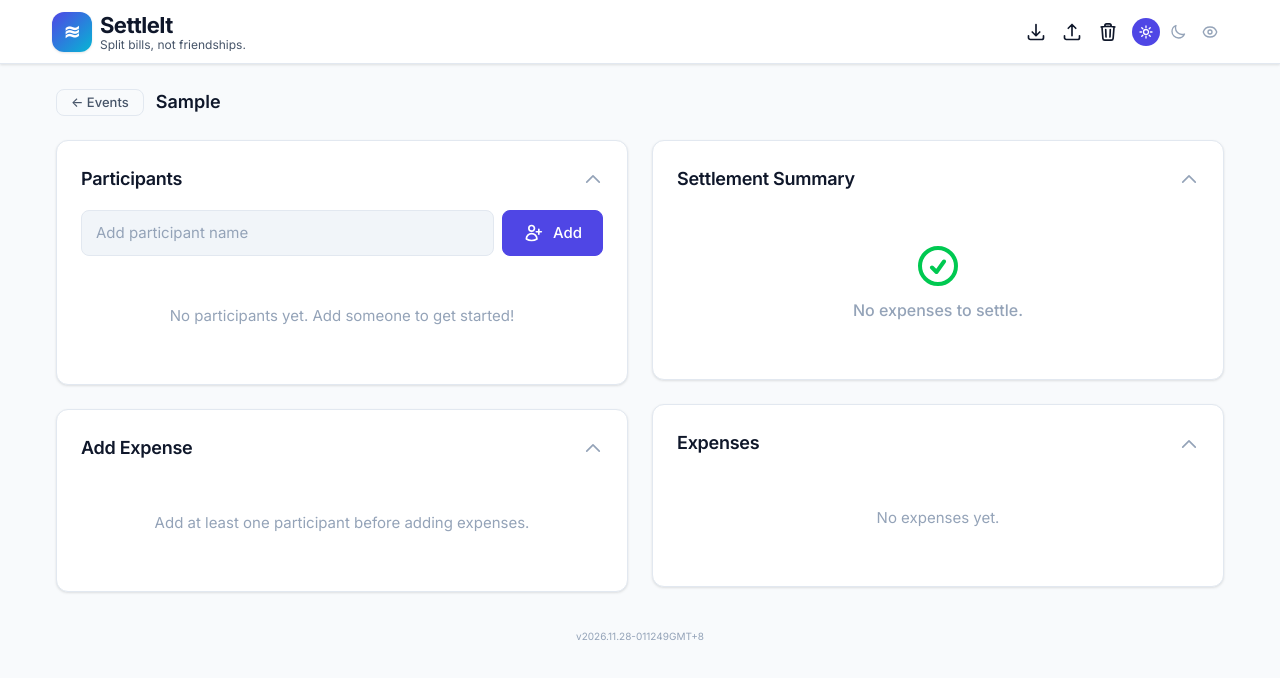
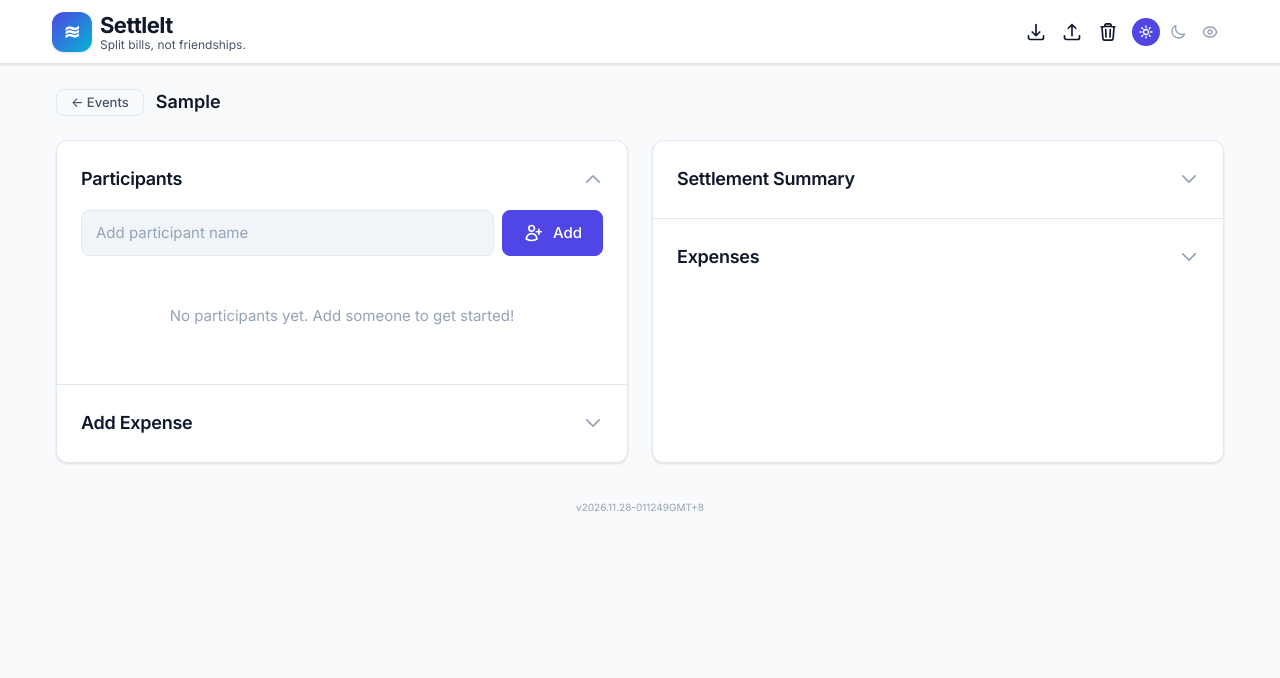
Before and after one commit to phdwight/settleit, a Next.js app: page / in a window 1280 px wide. Both pictures are taken after typing "Sample" into the empty fields and a click on the button "Create". Shown: the top 678 px of the page. Built offline with nearby package versions, Linux system fonts and the light colour scheme.

Commit message:
feat: implement accordion functionality for managing participants, expenses, and debt summary

```diff
--- a/src/app/globals.css
+++ b/src/app/globals.css
@@ -159,6 +159,22 @@ body {
 /* =========================================
    Accordion
    ========================================= */
+.accordion-group {
+  background-color: var(--surface);
+  border: 1px solid var(--border);
+  border-radius: var(--radius);
+  box-shadow: var(--shadow);
+  overflow: hidden;
+}
+
+.accordion-section {
+  padding: 1.5rem;
+}
+
+.accordion-group .accordion-section + .accordion-section {
+  border-top: 1px solid var(--border);
+}
+
 .accordion-trigger {
   display: flex;
   align-items: center;
@@ -679,6 +695,7 @@ select.input {
    ========================================= */
 @media (max-width: 640px) {
   .card { padding: 1rem; }
+  .accordion-section { padding: 1rem; }
   .app-title { font-size: 1.125rem; }
   .logo-icon { width: 2rem; height: 2rem; font-size: 1rem; }
   .auto-distribute-bar { flex-wrap: wrap; }
--- a/src/app/page.tsx
+++ b/src/app/page.tsx
@@ -1,5 +1,6 @@
 'use client';
 
+import { useState, useEffect, useCallback } from 'react';
 import { useApp } from '@/contexts/AppContext';
 import { EventManager } from '@/components/EventManager';
 import { ParticipantManager } from '@/components/ParticipantManager';
@@ -7,8 +8,49 @@ import { ExpenseForm } from '@/components/ExpenseForm';
 import { ExpenseList } from '@/components/ExpenseList';
 import { DebtSummary } from '@/components/DebtSummary';
 
+type PanelKey = 'participants' | 'expense' | 'summary' | 'expenses';
+type PanelState = Record<PanelKey, boolean>;
+
+const DEFAULT_PANELS: PanelState = { participants: true, expense: false, summary: false, expenses: false };
+const STORAGE_KEY = 'settleit-panels';
+
+function loadPanels(eventId: string): PanelState {
+  try {
+    const raw = localStorage.getItem(STORAGE_KEY);
+    if (raw) {
+      const parsed = JSON.parse(raw);
+      if (parsed[eventId]) return { ...DEFAULT_PANELS, ...parsed[eventId] };
+    }
+  } catch { /* ignore */ }
+  return { ...DEFAULT_PANELS };
+}
+
+function savePanels(eventId: string, panels: PanelState) {
+  try {
+    const raw = localStorage.getItem(STORAGE_KEY);
+    const all = raw ? JSON.parse(raw) : {};
+    all[eventId] = panels;
+    localStorage.setItem(STORAGE_KEY, JSON.stringify(all));
+  } catch { /* ignore */ }
+}
+
 export default function Home() {
   const { activeEvent, goBack } = useApp();
+  const [panels, setPanels] = useState<PanelState>(DEFAULT_PANELS);
+
+  useEffect(() => {
+    if (activeEvent) {
+      setPanels(loadPanels(activeEvent.id));
+    }
+  }, [activeEvent?.id]);
+
+  const toggle = useCallback((key: PanelKey) => (open: boolean) => {
+    setPanels(prev => {
+      const next = { ...prev, [key]: open };
+      if (activeEvent) savePanels(activeEvent.id, next);
+      return next;
+    });
+  }, [activeEvent?.id]);
 
   if (!activeEvent) {
     return <EventManager />;
@@ -22,14 +64,14 @@ export default function Home() {
       </div>
       <div className="grid grid-cols-1 lg:grid-cols-2 gap-6">
         {/* Left column */}
-        <div className="space-y-6">
-          <ParticipantManager />
-          <ExpenseForm />
+        <div className="accordion-group">
+          <ParticipantManager open={panels.participants} onToggle={toggle('participants')} />
+          <ExpenseForm open={panels.expense} onToggle={toggle('expense')} />
         </div>
         {/* Right column */}
-        <div className="space-y-6">
-          <DebtSummary />
-          <ExpenseList />
+        <div className="accordion-group">
+          <DebtSummary open={panels.summary} onToggle={toggle('summary')} />
+          <ExpenseList open={panels.expenses} onToggle={toggle('expenses')} />
         </div>
       </div>
     </div>
--- a/src/components/Accordion.tsx
+++ b/src/components/Accordion.tsx
@@ -7,20 +7,33 @@ interface AccordionProps {
   title: string;
   headingId: string;
   defaultOpen?: boolean;
+  open?: boolean;
+  onToggle?: (open: boolean) => void;
   badge?: ReactNode;
   headerRight?: ReactNode;
   children: ReactNode;
 }
 
-export function Accordion({ title, headingId, defaultOpen = true, badge, headerRight, children }: AccordionProps) {
-  const [open, setOpen] = useState(defaultOpen);
+export function Accordion({ title, headingId, defaultOpen = false, open: controlledOpen, onToggle, badge, headerRight, children }: AccordionProps) {
+  const [internalOpen, setInternalOpen] = useState(defaultOpen);
+  const isControlled = controlledOpen !== undefined;
+  const open = isControlled ? controlledOpen : internalOpen;
+
+  const toggle = () => {
+    const next = !open;
+    if (isControlled) {
+      onToggle?.(next);
+    } else {
+      setInternalOpen(next);
+    }
+  };
 
   return (
-    <section aria-labelledby={headingId} className="card">
+    <section aria-labelledby={headingId} className="accordion-section">
       <button
         type="button"
         className="accordion-trigger"
-        onClick={() => setOpen(o => !o)}
+        onClick={toggle}
         aria-expanded={open}
         aria-controls={`${headingId}-panel`}
       >
--- a/src/components/DebtSummary.tsx
+++ b/src/components/DebtSummary.tsx
@@ -4,7 +4,12 @@ import { useApp } from '@/contexts/AppContext';
 import { ArrowRightIcon, CheckCircleIcon } from '@/components/icons';
 import { Accordion } from '@/components/Accordion';
 
-export function DebtSummary() {
+interface DebtSummaryProps {
+  open?: boolean;
+  onToggle?: (open: boolean) => void;
+}
+
+export function DebtSummary({ open, onToggle }: DebtSummaryProps) {
   const { debts, participants, expenses, reset } = useApp();
 
   const getName = (id: string) => participants.find(p => p.id === id)?.name ?? 'Unknown';
@@ -22,7 +27,7 @@ export function DebtSummary() {
   ) : undefined;
 
   return (
-    <Accordion title="Settlement Summary" headingId="summary-heading" headerRight={resetButton}>
+    <Accordion title="Settlement Summary" headingId="summary-heading" open={open} onToggle={onToggle} headerRight={resetButton}>
       {expenses.length > 0 && (
         <div className="totals-bar mb-4">
           <div className="total-item">
--- a/src/components/ExpenseForm.tsx
+++ b/src/components/ExpenseForm.tsx
@@ -4,6 +4,11 @@ import { useState, useMemo, useRef } from 'react';
 import { useApp } from '@/contexts/AppContext';
 import type { SplitType } from '@/lib/types';
 import { Accordion } from '@/components/Accordion';
+
+interface ExpenseFormProps {
+  open?: boolean;
+  onToggle?: (open: boolean) => void;
+}
 
 function downscaleImage(file: File, maxDim: number, quality: number): Promise<string> {
   return new Promise((resolve, reject) => {
@@ -30,7 +35,7 @@ function downscaleImage(file: File, maxDim: number, quality: number): Promise<st
   });
 }
 
-export function ExpenseForm() {
+export function ExpenseForm({ open, onToggle }: ExpenseFormProps) {
   const { participants, addExpense } = useApp();
   const [description, setDescription] = useState('');
   const [amount, setAmount] = useState('');
@@ -182,7 +187,7 @@ export function ExpenseForm() {
 
   if (participants.length === 0) {
     return (
-      <Accordion title="Add Expense" headingId="expense-heading">
+      <Accordion title="Add Expense" headingId="expense-heading" open={open} onToggle={onToggle}>
         <p className="empty-state">Add at least one participant before adding expenses.</p>
       </Accordion>
     );
--- a/src/components/ExpenseList.tsx
+++ b/src/components/ExpenseList.tsx
@@ -5,7 +5,12 @@ import { useApp } from '@/contexts/AppContext';
 import { TrashIcon } from '@/components/icons';
 import { Accordion } from '@/components/Accordion';
 
-export function ExpenseList() {
+interface ExpenseListProps {
+  open?: boolean;
+  onToggle?: (open: boolean) => void;
+}
+
+export function ExpenseList({ open, onToggle }: ExpenseListProps) {
   const { expenses, participants, removeExpense } = useApp();
   const [viewingReceipt, setViewingReceipt] = useState<string | null>(null);
 
@@ -20,14 +25,14 @@ export function ExpenseList() {
 
   if (expenses.length === 0) {
     return (
-      <Accordion title="Expenses" headingId="expenses-heading">
+      <Accordion title="Expenses" headingId="expenses-heading" open={open} onToggle={onToggle}>
         <p className="empty-state">No expenses yet.</p>
       </Accordion>
     );
   }
 
   return (
-    <Accordion title="Expenses" headingId="expenses-heading" badge={<span className="badge ml-2">{expenses.length}</span>}>
+    <Accordion title="Expenses" headingId="expenses-heading" open={open} onToggle={onToggle} badge={<span className="badge ml-2">{expenses.length}</span>}>
       <ul className="space-y-3" role="list">
         {[...expenses].reverse().map(expense => (
           <li key={expense.id} className="expense-item">
--- a/src/components/ParticipantManager.tsx
+++ b/src/components/ParticipantManager.tsx
@@ -5,7 +5,12 @@ import { useApp } from '@/contexts/AppContext';
 import { UserPlusIcon, XMarkIcon } from '@/components/icons';
 import { Accordion } from '@/components/Accordion';
 
-export function ParticipantManager() {
+interface ParticipantManagerProps {
+  open?: boolean;
+  onToggle?: (open: boolean) => void;
+}
+
+export function ParticipantManager({ open, onToggle }: ParticipantManagerProps) {
   const { participants, addParticipant, removeParticipant } = useApp();
   const [name, setName] = useState('');
 
@@ -17,7 +22,7 @@ export function ParticipantManager() {
   };
 
   return (
-    <Accordion title="Participants" headingId="participants-heading" badge={participants.length > 0 ? <span className="badge ml-2">{participants.length}</span> : undefined}>
+    <Accordion title="Participants" headingId="participants-heading" open={open} onToggle={onToggle} badge={participants.length > 0 ? <span className="badge ml-2">{participants.length}</span> : undefined}>
       <div className="flex gap-2 mb-4">
         <input
           type="text"
```
